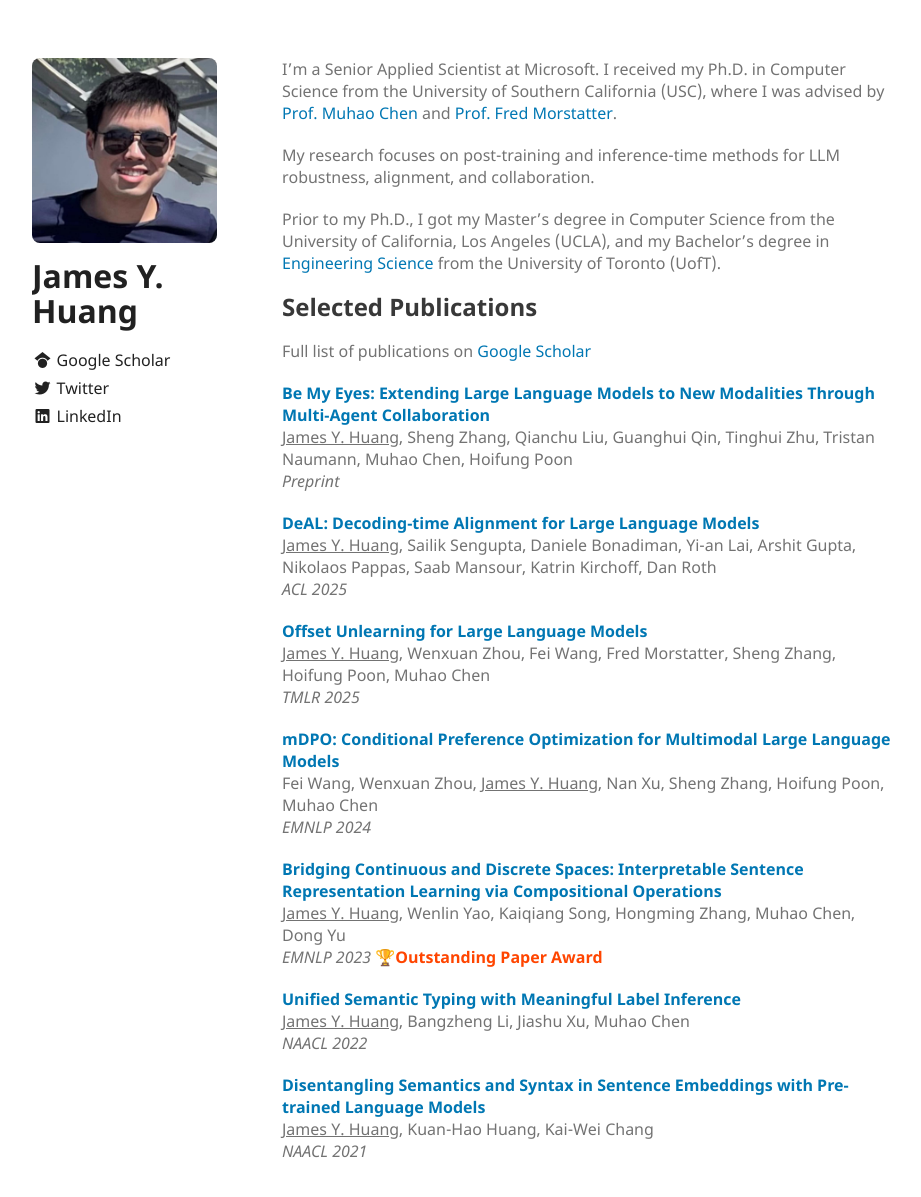
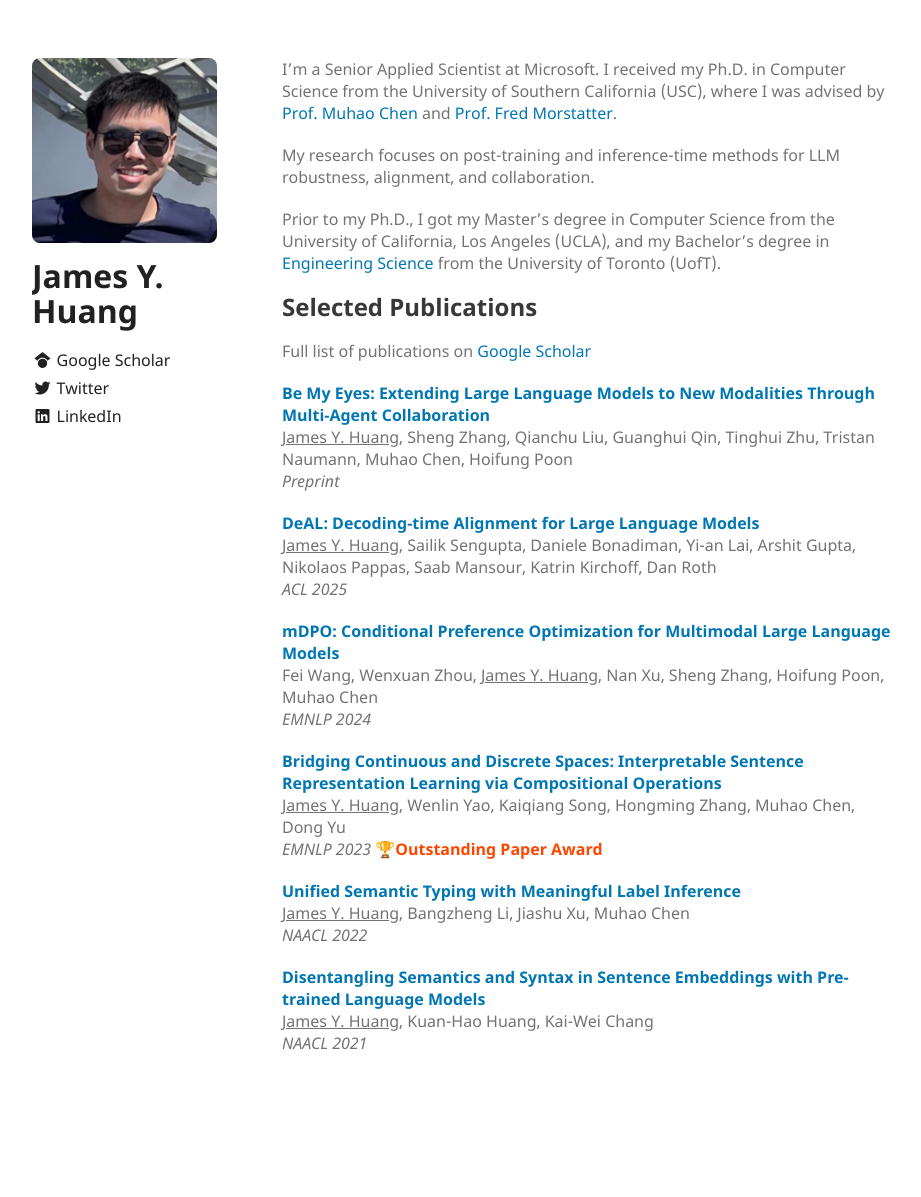
Before and after one commit to jyhuang36/jyhuang36.github.io, a Jekyll site: the page built from index.md, in a window 1280 px wide and 1212 px high. Shown: the top 1197 px of the window, without its empty margins (178-1099 px from the left). Built offline with Jekyll 4.4.1, drawn with Linux system fonts in a browser that asks for light colours; the repository's description, which GitHub fills in, is left out.

Commit message:
update pub

```diff
--- a/index.md
+++ b/index.md
@@ -25,11 +25,6 @@ Full list of publications on [Google Scholar](https://scholar.google.com/citatio
 *ACL 2025*
 
 
-**[Offset Unlearning for Large Language Models](https://arxiv.org/pdf/2404.11045)** \\
-<u>James Y. Huang</u>, Wenxuan Zhou, Fei Wang, Fred Morstatter, Sheng Zhang, Hoifung Poon, Muhao Chen \\
-*TMLR 2025*
-
-
 **[mDPO: Conditional Preference Optimization for Multimodal Large Language Models](https://arxiv.org/pdf/2406.11839)** \\
 Fei Wang, Wenxuan Zhou, <u>James Y. Huang</u>, Nan Xu, Sheng Zhang, Hoifung Poon, Muhao Chen \\
 *EMNLP 2024*
```
